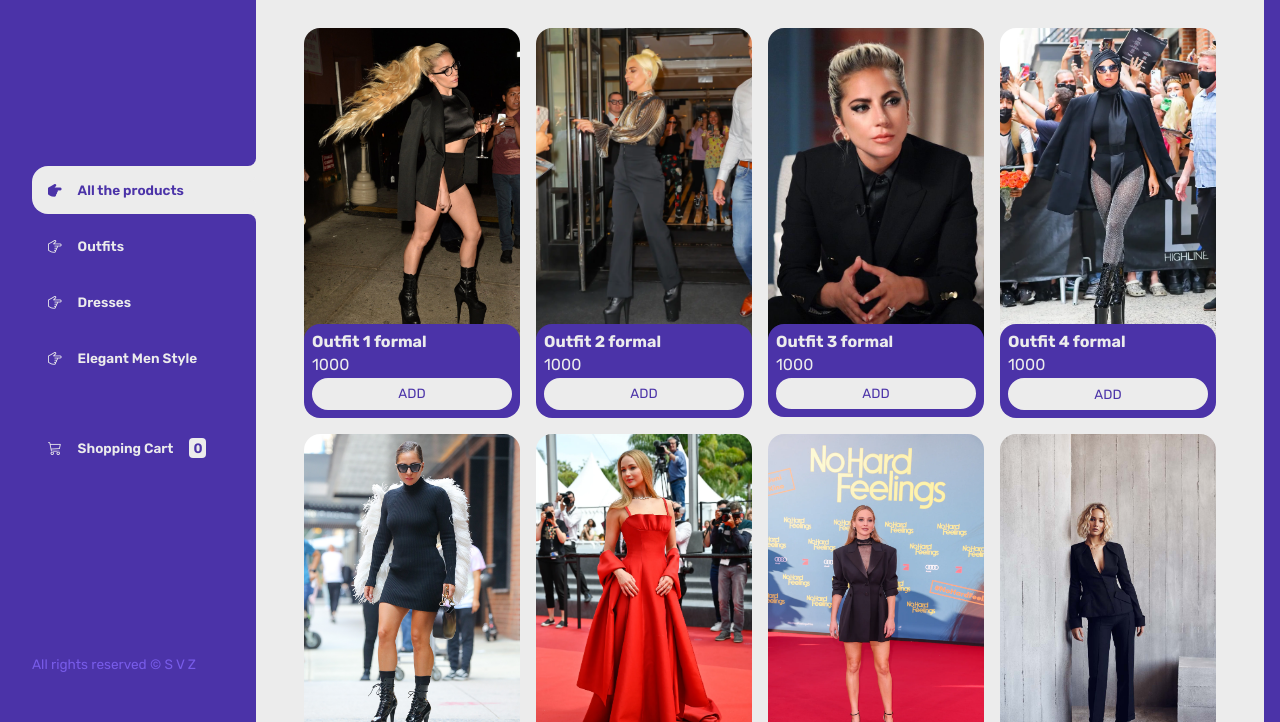
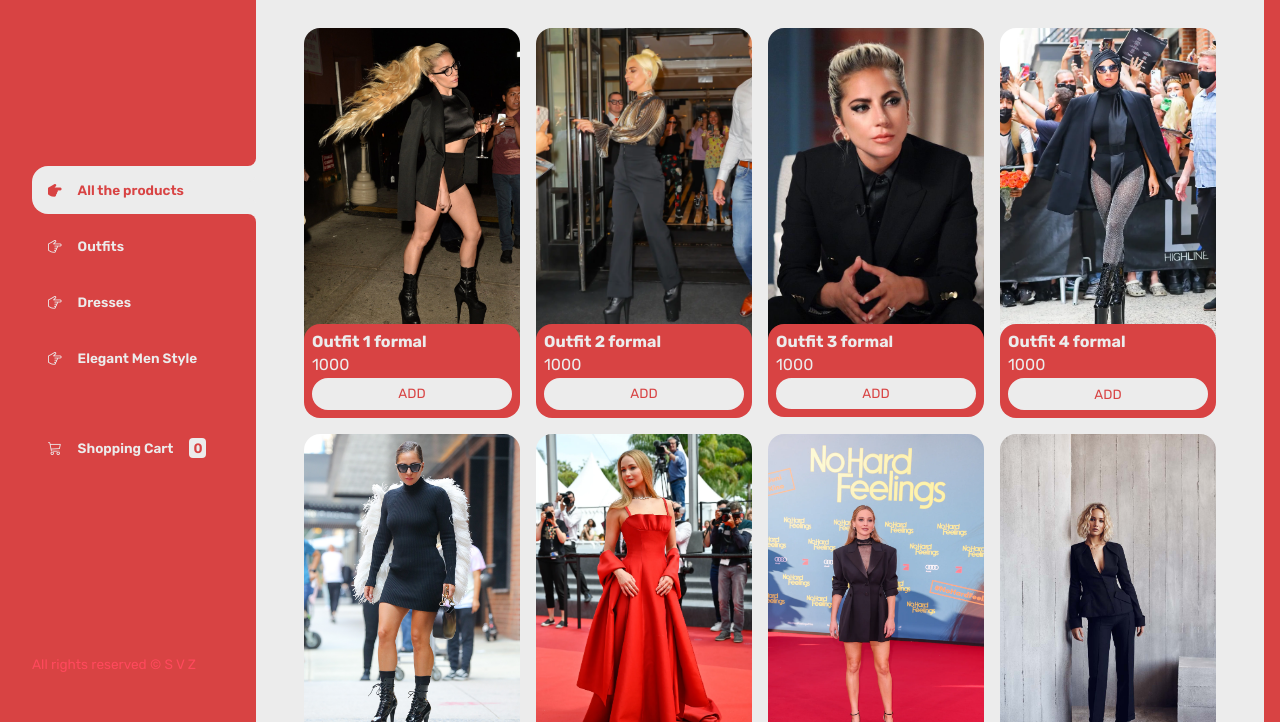
Before and after one commit to santizelada/entregaCoderhouse, a plain HTML site: page index.html in a window 1280 px wide. Shown: the part 96-818 px from the top of the page. Drawn offline with nearby package versions, Linux system fonts and the light colour scheme.

Commit message:
change of colors

```diff
--- a/css/main.css
+++ b/css/main.css
@@ -117,8 +117,8 @@ main{
 @import url('https://fonts.googleapis.com/css2?family=Rubik:wght@300;400;500;600;700;800;900&display=swap');
 
 :root {
-    --clr-main: #4b33a8;
-    --clr-main-light: #785ce9;
+    --clr-main: #D84343 ;
+    --clr-main-light: #FF495C;
     --clr-white: #ececec;
     --clr-gray: #e2e2e2;
     --clr-red: #961818;
```
